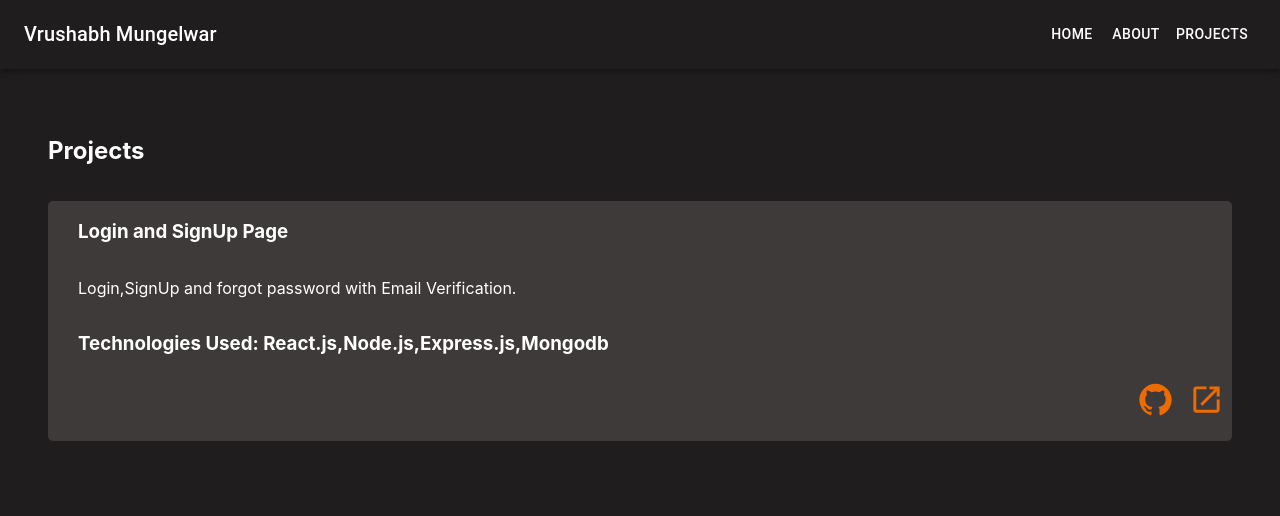
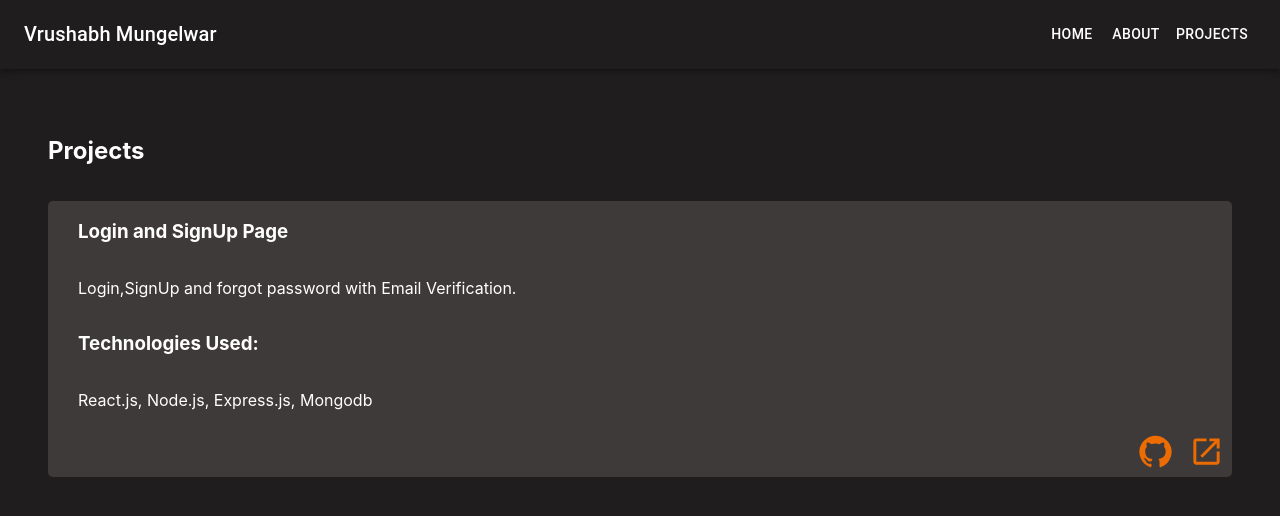
Before and after one commit to vrushabhmungelwar/portfolio, a React (Create React App) app: page /#/projects in a window 1280 px wide. Shown: the top 516 px of the page. Built offline with nearby package versions, Linux system fonts and the light colour scheme.

Commit message:
initial commit

```diff
--- a/src/projects.js
+++ b/src/projects.js
@@ -10,7 +10,8 @@ export function Projects() {
         <div className="proj">
           <h3>Login and SignUp Page</h3>
           <p>Login,SignUp and forgot password with Email Verification.</p>
-          <h3>Technologies Used: React.js,Node.js,Express.js,Mongodb</h3>
+          <h3>Technologies Used:</h3>
+          <p>React.js, Node.js, Express.js, Mongodb</p>
         </div>
         {/* <img src=""></img> */}
         <div className="open-button">
```
